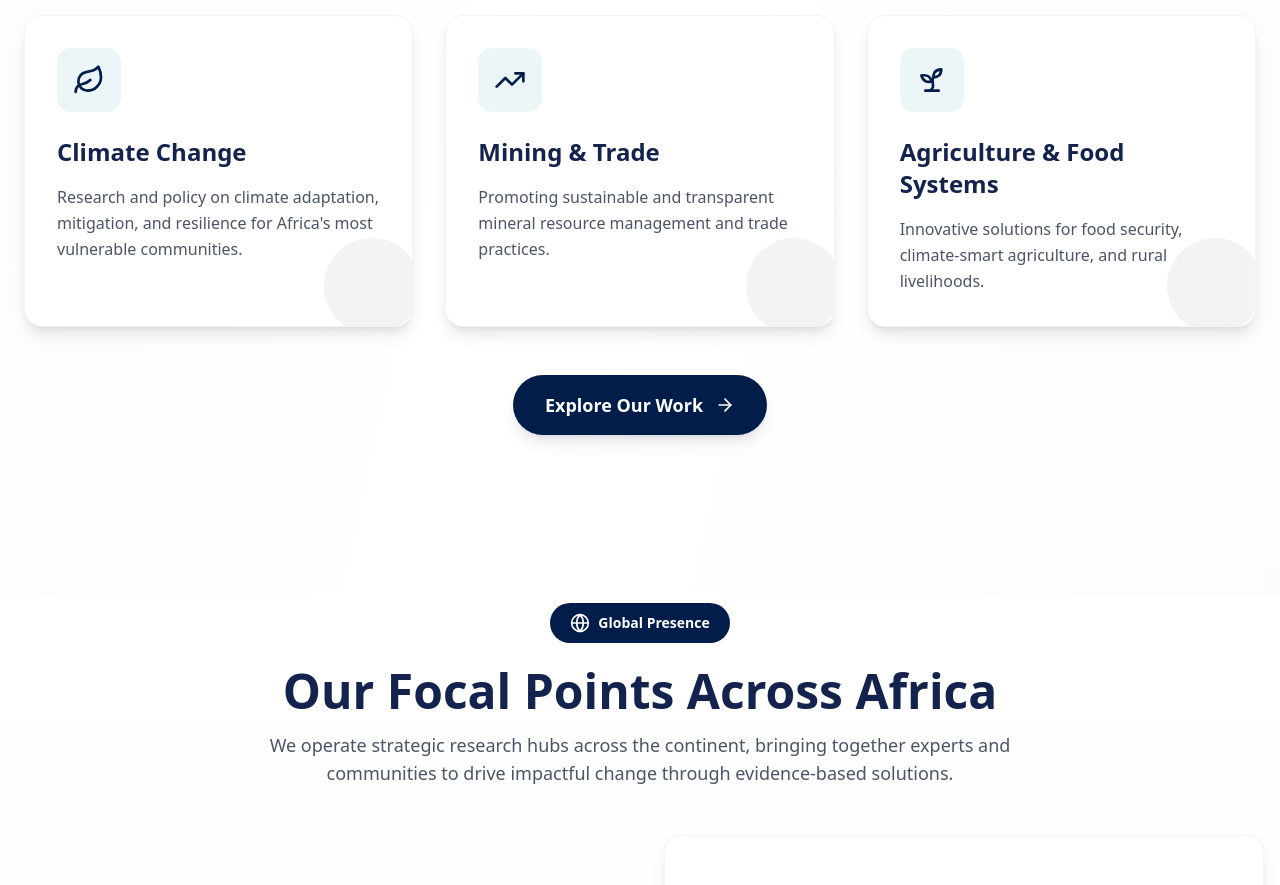
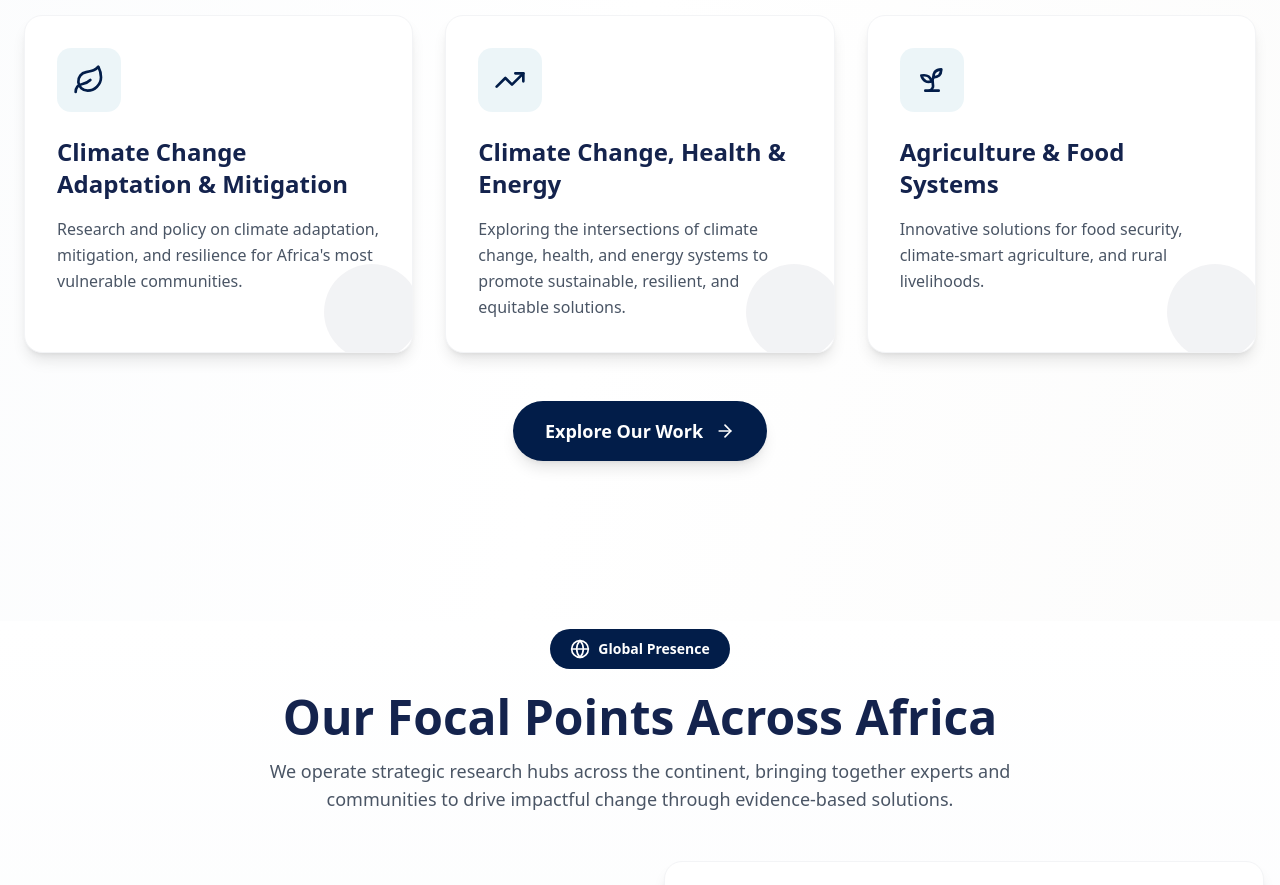
Before and after one commit to njerimuiruri/arin-website, a Next.js app: page /hero-section in a window 1280 px wide. Shown: the part 2840-3725 px from the top of the page. Built offline with nearby package versions, Linux system fonts and the light colour scheme; no server answers.

Commit message:
code UPDates

```diff
--- a/app/about-us/focus-areas/page.tsx
+++ b/app/about-us/focus-areas/page.tsx
@@ -14,7 +14,7 @@ const ARINFocusAreasPage = () => {
             category: "Africa Sustainability Hub"
         },
         {
-            title: "Climate change, Health and Energy",
+            title: "Climate Change, Health and Energy",
             icon: Wind,
             color: "from-green-500 to-emerald-600",
             gradient: "from-white to-green-50",
@@ -127,7 +127,7 @@ const ARINFocusAreasPage = () => {
                     </div>
                 </section>
 
-                {/* Climate change, Health and Energy */}
+                {/* Climate Change, Health and Energy */}
                 <section className="max-w-[1600px] mx-auto px-6 pb-20">
                     <div className="bg-gradient-to-br from-white to-green-50 rounded-3xl p-12 lg:p-16 shadow-2xl border-2 border-green-200">
                         <div className="flex items-start gap-6 mb-8">
@@ -136,7 +136,7 @@ const ARINFocusAreasPage = () => {
                             </div>
                             <div>
                                 <h2 className="text-4xl lg:text-5xl font-bold text-gray-900 mb-4">
-                                    Climate change, Health and Energy
+                                    Climate Change, Health and Energy
                                 </h2>
                                 <span className="inline-block px-4 py-2 bg-green-100 text-green-800 text-sm font-bold rounded-full">
                                     Environmental Action
--- a/app/about-us/mission/page.tsx
+++ b/app/about-us/mission/page.tsx
@@ -210,7 +210,7 @@ const ARINMissionPage = () => {
                     </div>
 
                     <div className="grid md:grid-cols-2 gap-8">
-                        {/* Climate change, Health and Energy */}
+                        {/* Climate Change, Health and Energy */}
                         <div className="group bg-gradient-to-br from-white to-blue-50 rounded-3xl p-10 shadow-xl hover:shadow-2xl transition-all duration-500 border-2 border-[#021d49]/30 hover:border-[#021d49]">
                             <div className="flex items-start gap-6 mb-6">
                                 <div className="w-16 h-16 bg-gradient-to-br from-[#021d49] to-[#021d49] rounded-2xl flex items-center justify-center flex-shrink-0 shadow-lg group-hover:scale-110 group-hover:rotate-6 transition-all duration-500">
@@ -218,7 +218,7 @@ const ARINMissionPage = () => {
                                 </div>
                                 <div>
                                     <h3 className="text-2xl font-bold text-gray-900 mb-3">
-                                        Climate change, Health and Energy
+                                        Climate Change, Health and Energy
                                     </h3>
                                     <span className="inline-block px-4 py-2 bg-[#021d49]/10 text-[#021d49] text-xs font-bold rounded-full">
                                         Sustainable Development
--- a/app/hero-section/sections/FocusAreasSection.tsx
+++ b/app/hero-section/sections/FocusAreasSection.tsx
@@ -6,13 +6,13 @@ const FocusAreasSection = () => {
     const focusAreas = [
         {
             icon: <Leaf className="w-8 h-8" />,
-            title: "Climate Change",
+            title: "Climate Change Adaptation & Mitigation",
             description: "Research and policy on climate adaptation, mitigation, and resilience for Africa's most vulnerable communities."
         },
         {
             icon: <TrendingUp className="w-8 h-8" />,
-            title: "Mining & Trade",
-            description: "Promoting sustainable and transparent mineral resource management and trade practices."
+            title: "Climate Change, Health & Energy",
+            description: "Exploring the intersections of climate change, health, and energy systems to promote sustainable, resilient, and equitable solutions."
         },
         {
             icon: <Sprout className="w-8 h-8" />,
```
